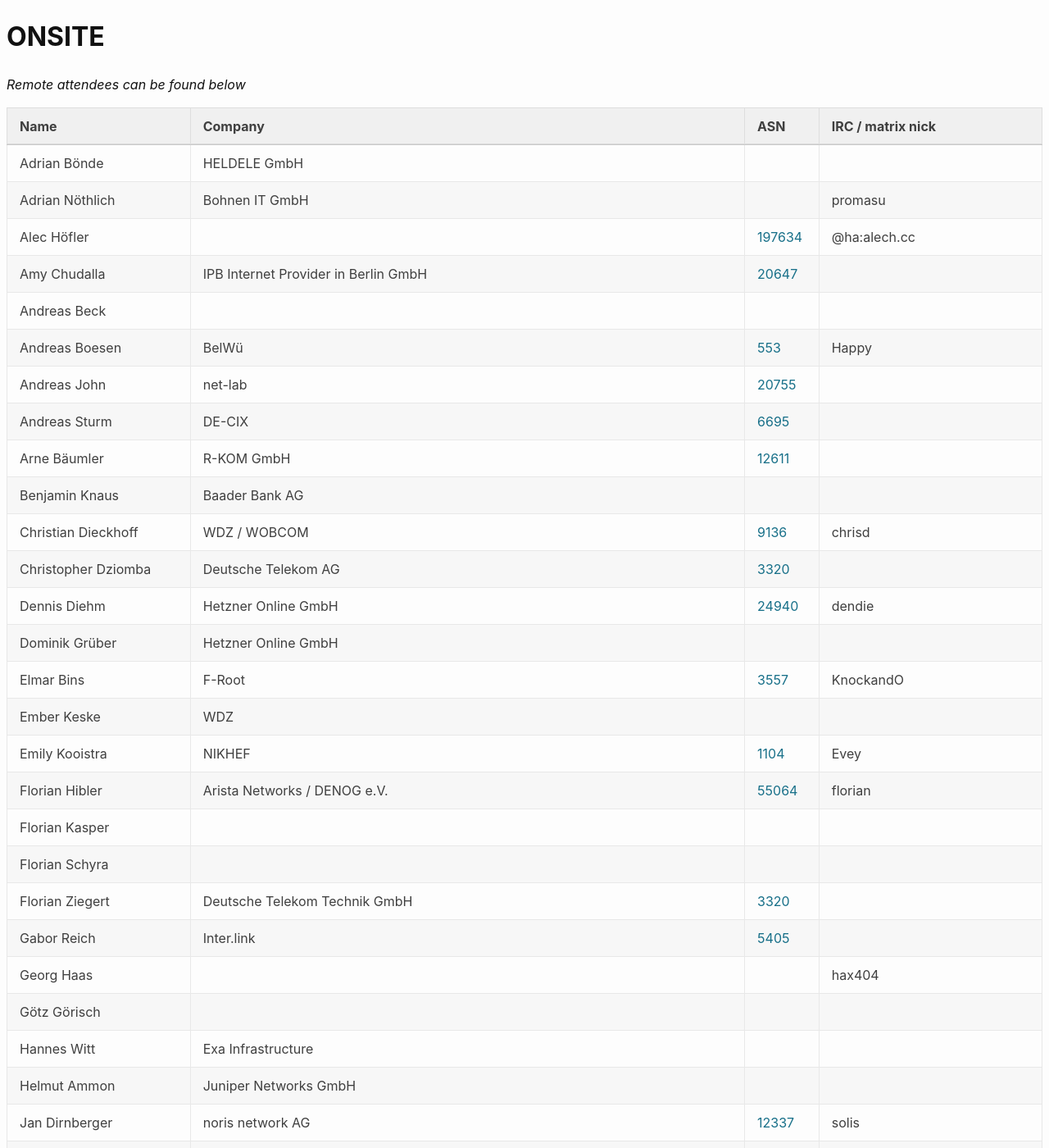
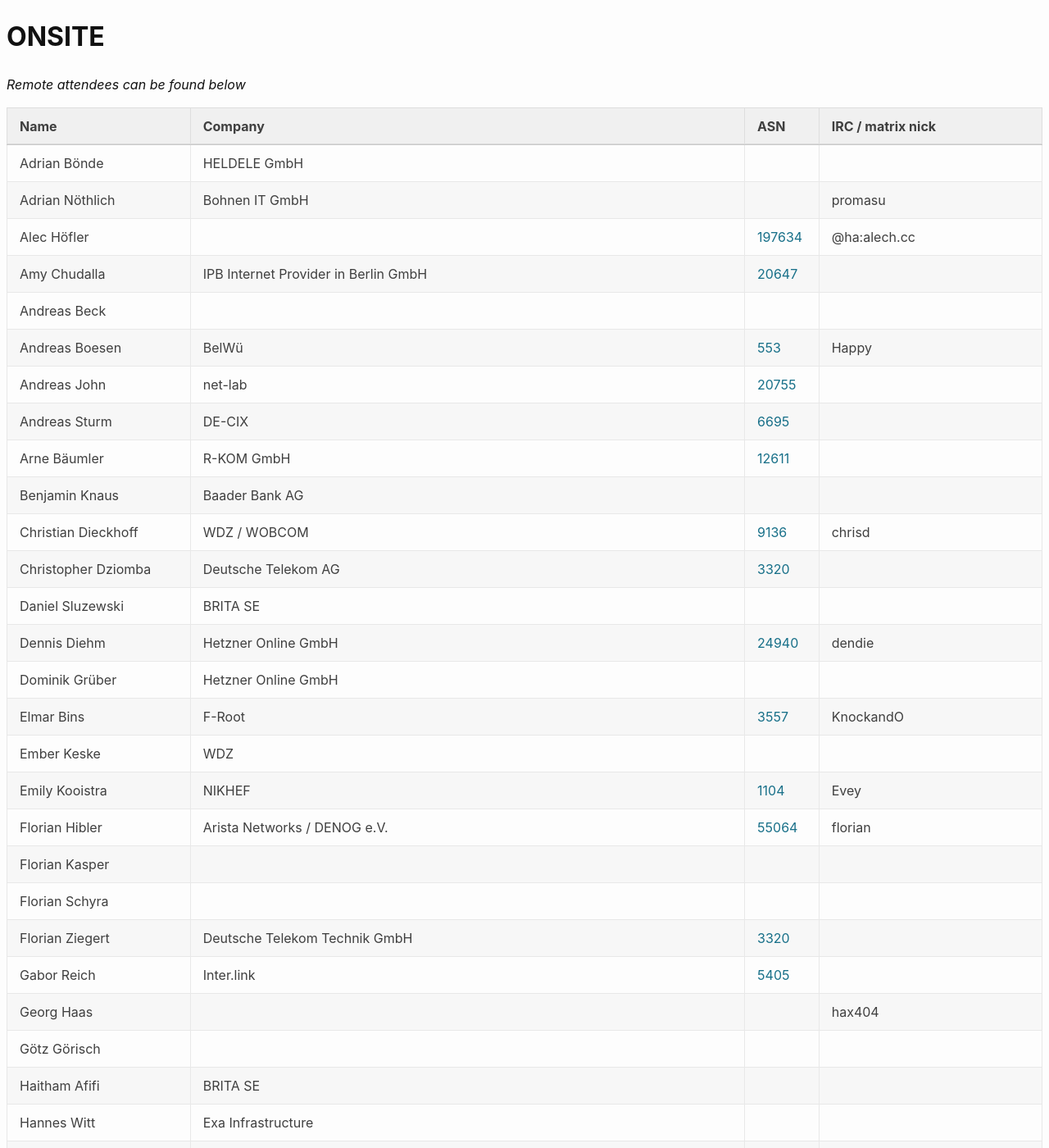
Before and after one commit to denog/pretix-attendeelist, a Jekyll site: the page built from denog17/index.markdown, in a window 1280 px wide and 1400 px high. Shown: the whole window at 82% size. Built offline with Jekyll 4.4.1, drawn with Linux system fonts in a browser that asks for light colours.

Commit message:
Latest data: Tue Jun  3 09:48:50 UTC 2025

```diff
--- a/_data/attendees_denog17_onsite.json
+++ b/_data/attendees_denog17_onsite.json
@@ -72,6 +72,12 @@
     "asn": "3320"
   },
   {
+    "name": "Daniel Sluzewski",
+    "company": "BRITA SE",
+    "irc": null,
+    "asn": null
+  },
+  {
     "name": "Dennis Diehm",
     "company": "Hetzner Online GmbH",
     "irc": "dendie",
@@ -140,6 +146,12 @@
   {
     "name": "Götz Görisch",
     "company": null,
+    "irc": null,
+    "asn": null
+  },
+  {
+    "name": "Haitham Afifi",
+    "company": "BRITA SE",
     "irc": null,
     "asn": null
   },
@@ -558,6 +570,12 @@
     "asn": null
   },
   {
+    "name": "Thomas Seip",
+    "company": "BRITA SE",
+    "irc": null,
+    "asn": null
+  },
+  {
     "name": "Tim Arlt",
     "company": "Nokia",
     "irc": null,
--- a/_data/attendees_denogmeetup25-06.json
+++ b/_data/attendees_denogmeetup25-06.json
@@ -39,6 +39,12 @@
     "name": "Friedrich Wiemer",
     "company": "Bosch",
     "irc": null,
+    "asn": null
+  },
+  {
+    "name": "Hanno Wagner",
+    "company": "innocent bystander",
+    "irc": "Rince",
     "asn": null
   },
   {
```
